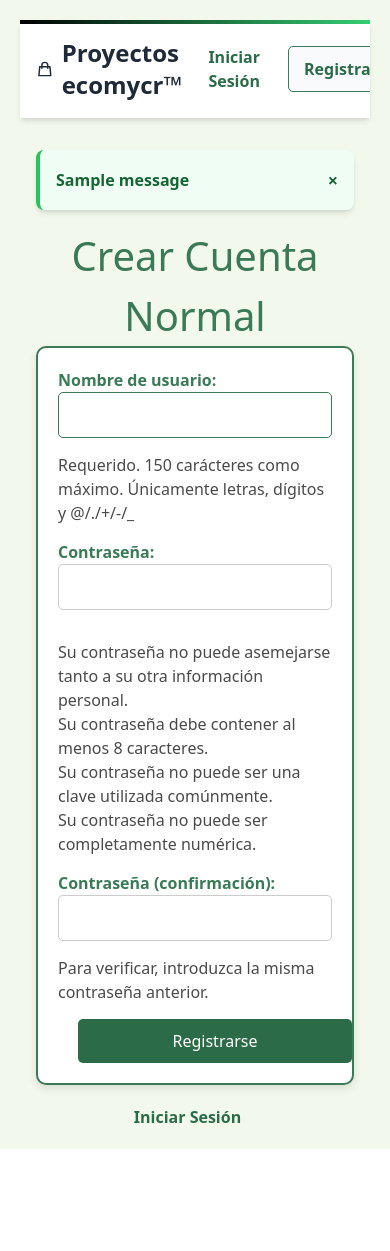
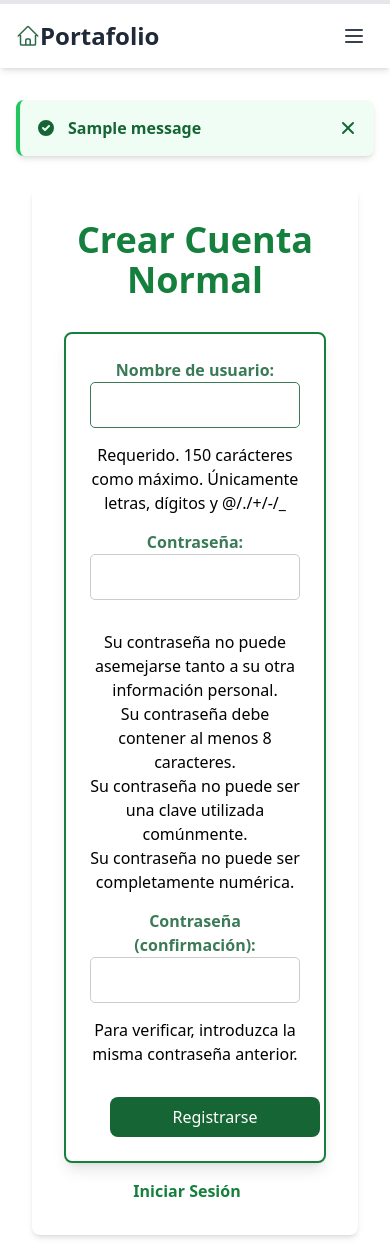
Before and after one commit to yeisonrcr/FACTUS-PORTAFOLIO2025, a Django app: page /accounts/signup/ in a window 390 px wide. Before the commit the page ends 1149 px from the top, so only its background shows below. Run offline with Django 4.2, Linux system fonts and the light colour scheme; tables that the repository leaves empty hold one stand-in row (values such as "Sample post"); one stand-in notice (Sample message) is shown; some libraries are stand-ins or nearby versions.

Commit message:
actualizaciones de templates

```diff
--- a/MyGitInfo.txt
+++ b/MyGitInfo.txt
@@ -9,7 +9,7 @@ git rm -r --cached staticfiles
 
 git clone x :clonar el git
 git remote -v: verificamos
-git remote add origin https://github.com/yeracr/Portafolio2025.git  :agregar url a git por errores
+git remote add origin https://github.com/yeisonrcr/portafolio_privado.git  :agregar url a git por errores
 git remote remove origin: eliminar
 git branch : ver que rama estoy
 git push -u origin yeison  : push al github , rama usada, aun no tiene el pull request del jefe pero esta subido para revision
--- a/accounts/templates/accounts/signup.html
+++ b/accounts/templates/accounts/signup.html
@@ -3,44 +3,34 @@
 {% block title %}Sistema de registro Django{% endblock %}
 
 {% block content %}
-<div class="max-w-7xl mx-auto">
-    <div class="container">
+<div class="max-w-7xl mx-auto p-4">
+    <div class="container mx-auto bg-white p-8 rounded-lg shadow-md">
         <!-- Título de la página -->
-        <div>
-            <h1>
-                Crear Cuenta Normal
-            </h1>
+        <div class="text-center mb-8">
+            <h1 class="text-4xl text-green-700 font-bold">Crear Cuenta Normal</h1>
         </div>
 
         <!-- Formulario de inicio de sesión -->
-        <div>
-
-            <form method="post" >
+        <div class="text-center">
+            <form method="post" class="bg-white border-2 border-green-700 rounded-lg p-6 shadow-lg max-w-lg mx-auto">
                 {% csrf_token %}
-
-                {{form.as_p}}
-
-                <button type="submit">Registrarse</button>
+                {{ form.as_p }}
+                <button type="submit" class="bg-green-800 text-white rounded-lg p-2 w-full max-w-xs mt-4 hover:bg-gray-700">
+                    Registrarse
+                </button>
             </form>
 
-
             <!-- Contenedor adicional para centrar los enlaces -->
-            <div style="text-align: center; margin-top: 20px;">
-                <a href="{% url 'login' %}" style="margin-right: 15px;">Iniciar Sesión</a>
+            <div class="mt-4">
+                <a href="{% url 'login' %}" class="text-green-700 font-bold hover:text-green-800 mr-4">Iniciar Sesión</a>
             </div>
         </div>
-
     </div>
 </div>
 
+
 <style>
     /* General */
-    body {
-        font-family: 'Arial', sans-serif; /* Fuente legible */
-        background-color: #f2f8ec; /* Fondo natural */
-        color: #4a4a4a; /* Texto principal */
-        padding: 20px;
-    }
 
     /* Título principal */
     h1 {
--- a/accounts/templates/base.html
+++ b/accounts/templates/base.html
@@ -1,148 +1,167 @@
 <!DOCTYPE html>
 <html lang="es">
 <head>
-    <meta charset="UTF-8" />
-    <meta name="viewport" content="width=device-width, initial-scale=1.0" />
-    <title>{% block title %}Tienda Online{% endblock %}</title>
-
-    <!-- Tailwind CSS -->
+    <meta charset="UTF-8">
+    <meta name="viewport" content="width=device-width, initial-scale=1.0">
     <script src="https://cdn.tailwindcss.com"></script>
+</head>
+<body>
+    <!-- Barra de navegación principal -->
+    <nav class="bg-white shadow-md sticky top-0 z-50 border-t-4 border-gradient-to-r from-black to-green-500">
+        <div class="container mx-auto px-4">
+            <div class="relative flex items-center justify-between h-16">
+                <!-- Logo y nombre de la tienda -->
+                <a href="{% url 'proyectos' %}" class="flex-shrink-0 flex items-center">
+                    <svg xmlns="http://www.w3.org/2000/svg" fill="none" viewBox="0 0 24 24" stroke-width="1.5" stroke="currentColor" class="size-6">
+                      <path stroke-linecap="round" stroke-linejoin="round" d="m2.25 12 8.954-8.955c.44-.439 1.152-.439 1.591 0L21.75 12M4.5 9.75v10.125c0 .621.504 1.125 1.125 1.125H9.75v-4.875c0-.621.504-1.125 1.125-1.125h2.25c.621 0 1.125.504 1.125 1.125V21h4.125c.621 0 1.125-.504 1.125-1.125V9.75M8.25 21h8.25" />
+                    </svg>
+                    <span class="text-2xl font-bold text-gray-800">Portafolio</span>
+                </a>
 
 
-    <!-- Bootstrap CSS -->
+                <!-- Botón de menú móvil -->
+                <button id="mobile-menu-button" class="md:hidden inline-flex items-center justify-center p-2 rounded-md text-gray-700 hover:text-gray-900 hover:bg-gray-100 focus:outline-none focus:ring-2 focus:ring-inset focus:ring-blue-500">
+                    <span class="sr-only">Abrir menú principal</span>
+                    <!-- Ícono de menú -->
+                    <svg id="menu-icon" class="block h-6 w-6" xmlns="http://www.w3.org/2000/svg" fill="none" viewBox="0 0 24 24" stroke="currentColor">
+                        <path stroke-linecap="round" stroke-linejoin="round" stroke-width="2" d="M4 6h16M4 12h16M4 18h16" />
+                    </svg>
+                    <!-- Ícono de cerrar -->
+                    <svg id="close-icon" class="hidden h-6 w-6" xmlns="http://www.w3.org/2000/svg" fill="none" viewBox="0 0 24 24" stroke="currentColor">
+                        <path stroke-linecap="round" stroke-linejoin="round" stroke-width="2" d="M6 18L18 6M6 6l12 12" />
+                    </svg>
+                </button>
 
-    <style>
-      /* Estilos modernos para ecommerce */
-      body {
-        background-color: #a7cac4;
-      }
-      .gradient-border {
-        position: relative;
-        overflow: hidden;
-      }
-      .gradient-border::before {
-        content: "";
-        position: absolute;
-        top: 0;
-        left: 0;
-        right: 0;
-        height: 4px;
-        background: linear-gradient(to right, #000000, #35cd74);
-      }
-    </style>
-  </head>
-  <body class="min-h-screen font-sans">
-    <!-- Navegación moderna -->
-    <nav class="bg-white shadow-md sticky top-0 z-50 gradient-border">
-      <div
-        class="container mx-auto px-4 py-4 flex justify-between items-center"
-      >
-        <a
-          href="{% url 'proyectos' %}"
-          class="text-2xl font-bold text-gray-800 hover:text-blue-600 transition flex items-center"
-        >
-          <svg
-            xmlns="http://www.w3.org/2000/svg"
-            class="h-8 w-8 mr-2"
-            fill="none"
-            viewBox="0 0 24 24"
-            stroke="currentColor"
-          >
-            <path
-              stroke-linecap="round"
-              stroke-linejoin="round"
-              stroke-width="2"
-              d="M16 11V7a4 4 0 00-8 0v4M5 9h14l1 12H4L5 9z"
-            />
-          </svg>
-          Proyectos ecomycr™
-        </a>
-        <div class="flex items-center space-x-4">
-
+                <!-- Menú de escritorio -->
+                <div class="hidden md:flex md:items-center md:space-x-4">
                     {% if user.is_authenticated %}
-          <div class="relative group">
-            <a
-              href="{% url 'carrito' %}"
-              class="text-gray-700 hover:text-blue-600 transition relative"
-            >
-              <svg
-                xmlns="http://www.w3.org/2000/svg"
-                class="h-6 w-6"
-                fill="none"
-                viewBox="0 0 24 24"
-                stroke="currentColor"
-              >
-                <path
-                  stroke-linecap="round"
-                  stroke-linejoin="round"
-                  stroke-width="2"
-                  d="M3 3h2l.4 2M7 13h10l4-8H5.4M7 13L5.4 5M7 13l-2.293 2.293c-.63.63-.184 1.707.707 1.707H17m0 0a2 2 0 100 4 2 2 0 000-4zm-8 2a2 2 0 11-4 0 2 2 0 014 0z"
-                />
-              </svg>
-              <span
-                class="absolute -top-2 -right-2 bg-red-500 text-white text-xs rounded-full h-4 w-4 flex items-center justify-center"
-                >0</span
-              >
-            </a>
-          </div>
-          {% if user.is_superuser %}
-          <a
-            href="{% url 'crear_tienda' %}"
-            class="text-gray-700 hover:text-blue-600 transition"
-          >
-            <svg
-              xmlns="http://www.w3.org/2000/svg"
-              class="h-6 w-6"
-              fill="none"
-              viewBox="0 0 24 24"
-              stroke="currentColor"
-            >
-              <path
-                stroke-linecap="round"
-                stroke-linejoin="round"
-                stroke-width="2"
-                d="M12 9v3m0 0v3m0-3h3m-3 0H9m12 0a9 9 0 11-18 0 9 9 0 0118 0z"
-              />
-            </svg>
-          </a>
-          {% endif %}
-          <form action="{% url 'logout' %}" method="post"> {% csrf_token %} <button  class="hover:bg-blue-700 px-3 py-2 rounded" type="submit"> 🚪 Cerrar Sesión </button> </form>
+                        <!-- Carrito de compras -->
+                        <form action="{% url 'logout' %}" method="post" class="inline">
+                            {% csrf_token %}
+                            <button class="bg-gray-100 hover:bg-gray-200 px-4 py-2 rounded transition" type="submit">
+                                Cerrar Sesión
+                            </button>
+                        </form>
                     {% else %}
-          <a
-            href="{% url 'login' %}"
-            class="hover:bg-green-300 px-3 py-2 rounded transition inline-flex items-center"
-          >
+                        <a href="{% url 'login' %}" class="bg-gray-100 hover:bg-gray-200 px-4 py-2 rounded transition">
                             Iniciar Sesión
                         </a>
-          <a
-            href="{% url 'signup' %}"
-            class="hover:bg-green-700 px-3 py-2 rounded transition inline-flex items-center"
-          >
+                        <a href="{% url 'signup' %}" class="bg-gray-100 hover:bg-gray-200 px-4 py-2 rounded transition">
                             Registrarse
                         </a>
                     {% endif %}
                 </div>
             </div>
+
+            <!-- Menú móvil -->
+            <div id="mobile-menu" class="hidden md:hidden">
+                <div class="px-2 pt-2 pb-3 space-y-1">
+                    {% if user.is_authenticated %}
+                        <a href="#" class="flex items-center justify-between text-gray-700 hover:bg-gray-100 hover:text-blue-600 px-3 py-2 rounded-md text-base font-medium">
+                            <span class="flex items-center">
+                                <svg xmlns="http://www.w3.org/2000/svg" class="h-6 w-6 mr-2" fill="none" viewBox="0 0 24 24" stroke="currentColor">
+                                    <path stroke-linecap="round" stroke-linejoin="round" stroke-width="2" d="M3 3h2l.4 2M7 13h10l4-8H5.4M7 13L5.4 5M7 13l-2.293 2.293c-.63.63-.184 1.707.707 1.707H17m0 0a2 2 0 100 4 2 2 0 000-4zm-8 2a2 2 0 11-4 0 2 2 0 014 0z" />
+                                </svg>
+                                Menu 1
+                            </span>
+                            <span class="bg-red-500 text-white text-xs rounded-full h-5 w-5 flex items-center justify-center">99</span>
+                        </a>
+
+
+                        <form action="{% url 'logout' %}" method="post" class="block w-full">
+                            {% csrf_token %}
+                            <button type="submit" class="w-full text-left flex items-center text-gray-700 hover:bg-gray-100 px-3 py-2 rounded-md text-base font-medium">
+                                Cerrar Sesión
+                            </button>
+                        </form>
+                    {% else %}
+                        <a href="{% url 'login' %}" class="block text-gray-700 hover:bg-gray-100 px-3 py-2 rounded-md text-base font-medium">
+                            Iniciar Sesión
+                        </a>
+                        <a href="{% url 'signup' %}" class="block text-gray-700 hover:bg-gray-100 px-3 py-2 rounded-md text-base font-medium">
+                            Registrarse
+                        </a>
+                    {% endif %}
+                </div>
+            </div>
+        </div>
     </nav>
 
-    <!-- Mensajes -->
+
+
+    <!-- Sistema de Mensajes Mejorado -->
     <div class="container mx-auto mt-8 px-4">
-      {% if messages %} {% for message in messages %}
-      <div
-        class="p-4 mb-4 rounded-lg font-semibold flex items-center justify-between shadow-md border-l-4 {% if message.tags == 'success' %} bg-green-50 text-green-800 border-green-500 {% elif message.tags == 'error' %} bg-red-50 text-red-800 border-red-500 {% elif message.tags == 'info' %} bg-blue-50 text-blue-800 border-blue-500 {% else %} bg-yellow-50 text-yellow-800 border-yellow-500 {% endif %}"
-        role="alert"
-      >
-        <span class="flex items-center"> {{ message }} </span>
+        {% if messages %}
+            {% for message in messages %}
+                <div class="message-alert opacity-100 transform translate-y-0 transition-all duration-300 ease-in-out
+                            p-4 mb-4 rounded-lg font-semibold
+                            flex items-center justify-between
+                            shadow-md border-l-4 relative
+                            {% if message.tags == 'success' %}
+                                bg-green-50 text-green-800 border-green-500
+                            {% elif message.tags == 'error' %}
+                                bg-red-50 text-red-800 border-red-500
+                            {% elif message.tags == 'info' %}
+                                bg-blue-50 text-blue-800 border-blue-500
+                            {% else %}
+                                bg-yellow-50 text-yellow-800 border-yellow-500
+                            {% endif %}"
+                    role="alert">
+                    <!-- Icono según el tipo de mensaje -->
+                    <div class="flex items-center">
+                        {% if message.tags == 'success' %}
+                            <svg class="w-5 h-5 mr-3" fill="currentColor" viewBox="0 0 20 20">
+                                <path fill-rule="evenodd" d="M10 18a8 8 0 100-16 8 8 0 000 16zm3.707-9.293a1 1 0 00-1.414-1.414L9 10.586 7.707 9.293a1 1 0 00-1.414 1.414l2 2a1 1 0 001.414 0l4-4z" clip-rule="evenodd"/>
+                            </svg>
+                        {% elif message.tags == 'error' %}
+                            <svg class="w-5 h-5 mr-3" fill="currentColor" viewBox="0 0 20 20">
+                                <path fill-rule="evenodd" d="M18 10a8 8 0 11-16 0 8 8 0 0116 0zm-7 4a1 1 0 11-2 0 1 1 0 012 0zm-1-9a1 1 0 00-1 1v4a1 1 0 102 0V6a1 1 0 00-1-1z" clip-rule="evenodd"/>
+                            </svg>
+                        {% elif message.tags == 'info' %}
+                            <svg class="w-5 h-5 mr-3" fill="currentColor" viewBox="0 0 20 20">
+                                <path fill-rule="evenodd" d="M18 10a8 8 0 11-16 0 8 8 0 0116 0zm-7-4a1 1 0 11-2 0 1 1 0 012 0zm-1 3a1 1 0 00-1 1v3a1 1 0 102 0v-3a1 1 0 00-1-1z" clip-rule="evenodd"/>
+                            </svg>
+                        {% else %}
+                            <svg class="w-5 h-5 mr-3" fill="currentColor" viewBox="0 0 20 20">
+                                <path fill-rule="evenodd" d="M8.257 3.099c.765-1.36 2.722-1.36 3.486 0l5.58 9.92c.75 1.334-.213 2.98-1.742 2.98H4.42c-1.53 0-2.493-1.646-1.743-2.98l5.58-9.92zM11 13a1 1 0 11-2 0 1 1 0 012 0zm-1-8a1 1 0 00-1 1v3a1 1 0 002 0V6a1 1 0 00-1-1z" clip-rule="evenodd"/>
+                            </svg>
+                        {% endif %}
+                        <span>{{ message }}</span>
+                    </div>
+
+                    <!-- Botón de cerrar con animación -->
                     <button
-          class="text-lg font-bold focus:outline-none hover:text-gray-600 transition ml-4"
-          onclick="this.parentElement.style.display='none';"
-        >
-          &times;
+                        class="text-lg hover:text-gray-600 transition-colors duration-200 focus:outline-none"
+                        onclick="dismissMessage(this.parentElement)">
+                        <span class="sr-only">Cerrar</span>
+                        <svg class="w-5 h-5" fill="currentColor" viewBox="0 0 20 20">
+                            <path fill-rule="evenodd" d="M4.293 4.293a1 1 0 011.414 0L10 8.586l4.293-4.293a1 1 0 111.414 1.414L11.414 10l4.293 4.293a1 1 0 01-1.414 1.414L10 11.414l-4.293 4.293a1 1 0 01-1.414-1.414L8.586 10 4.293 5.707a1 1 0 010-1.414z" clip-rule="evenodd"/>
+                        </svg>
                     </button>
                 </div>
-      {% endfor %} {% endif %}
+            {% endfor %}
+        {% endif %}
 
+        <!-- Contenido principal -->
         {% block content %}{% endblock %}
+
+
     </div>
+
+
+
+    <script>
+        // Script para manejar el menú móvil
+        const mobileMenuButton = document.getElementById('mobile-menu-button');
+        const mobileMenu = document.getElementById('mobile-menu');
+        const menuIcon = document.getElementById('menu-icon');
+        const closeIcon = document.getElementById('close-icon');
+
+        mobileMenuButton.addEventListener('click', () => {
+            mobileMenu.classList.toggle('hidden');
+            menuIcon.classList.toggle('hidden');
+            closeIcon.classList.toggle('hidden');
+        });
+    </script>
 </body>
 </html>
--- a/accounts/views.py
+++ b/accounts/views.py
@@ -12,27 +12,19 @@ def inicio(request):#prueba de inicio pero la pagina 1 es la principal para el p
     return HttpResponse("Hola aca estamos logeados : --> Al crear tu cuenta tienes acceso a las demas aplicaciones del sistema Portafolio")
 
 
-
-
-def crear_cuenta(request):#funcion para crear una cuenta en django admin por defecto
-    try:#validacion de erroes
-        if request.method == "POST": #Si es la peticion POST: ENVIAN INFORMACION
-            formulario = UserCreationForm(request.POST) #Extraigo el formulario para crear un usuario en django system
-            if formulario.is_valid(): #si el formulario es valido
-                #entro aca y lo guardo
-                formulario.save() #puedes realizar un cleaned_data para limpiar datos y seguridad
-
-                #implementar seguridad extras
+def crear_cuenta(request):
+    try:
+        if request.method == "POST":
+            formulario = UserCreationForm(request.POST)
+            if formulario.is_valid():
+                formulario.save()
                 return redirect("login")
-
-        else: #si el POST, solo presento el formulario de creacion
-            formulario = UserCreationForm()#creo el formulario vacio)
-            print(formulario)
-        return render(request, "accounts/signup.html", {"form":formulario})
-    except Exception as e:#manejo de errores
+        else:
+            formulario = UserCreationForm()
+        return render(request, "accounts/signup.html", {"form": formulario})
+    except Exception as e:
         error = str(e)
-        print("Muestro en el servidor el error: " +  str(error)) #forma sencilla de mostrara el error de servidor
-
-    return HttpResponse(f"Hola ha ocurrido un problema, por favor intentalo mas tarde    Error: {error}")
+        print(f"Muestro en el servidor el error: {error}")
+        return HttpResponse(f"Hola, ha ocurrido un problema. Por favor, inténtalo más tarde. Error: {error}")
 
 #esto es lo unico que haremos con el usuario general pasamos a las urls creamos el urls.py en la app
```
Also changed, not shown: accounts/templates/registration/login.html (+13 -18 lines), portafolio/templates/portafolio/index.html (+3 -4 lines), db.sqlite3. Lines whose indentation alone changed are shown as unchanged.
